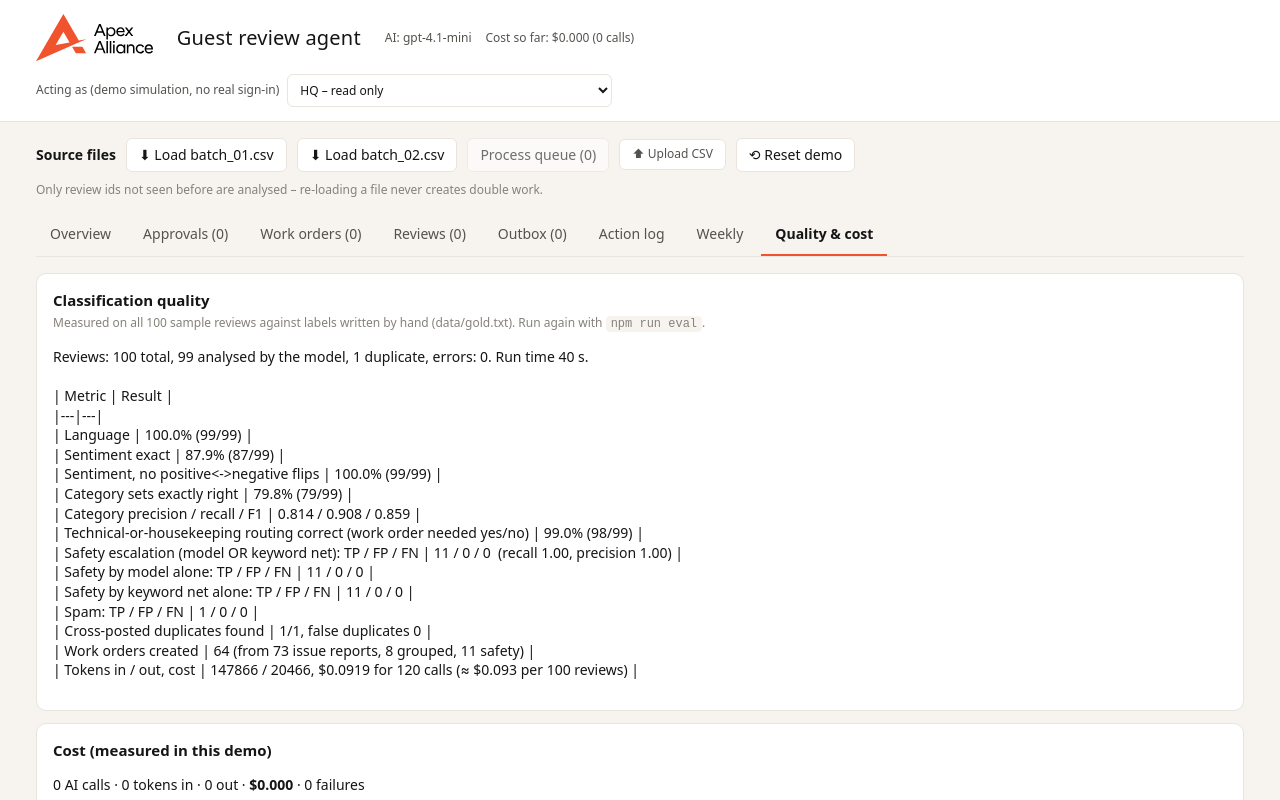
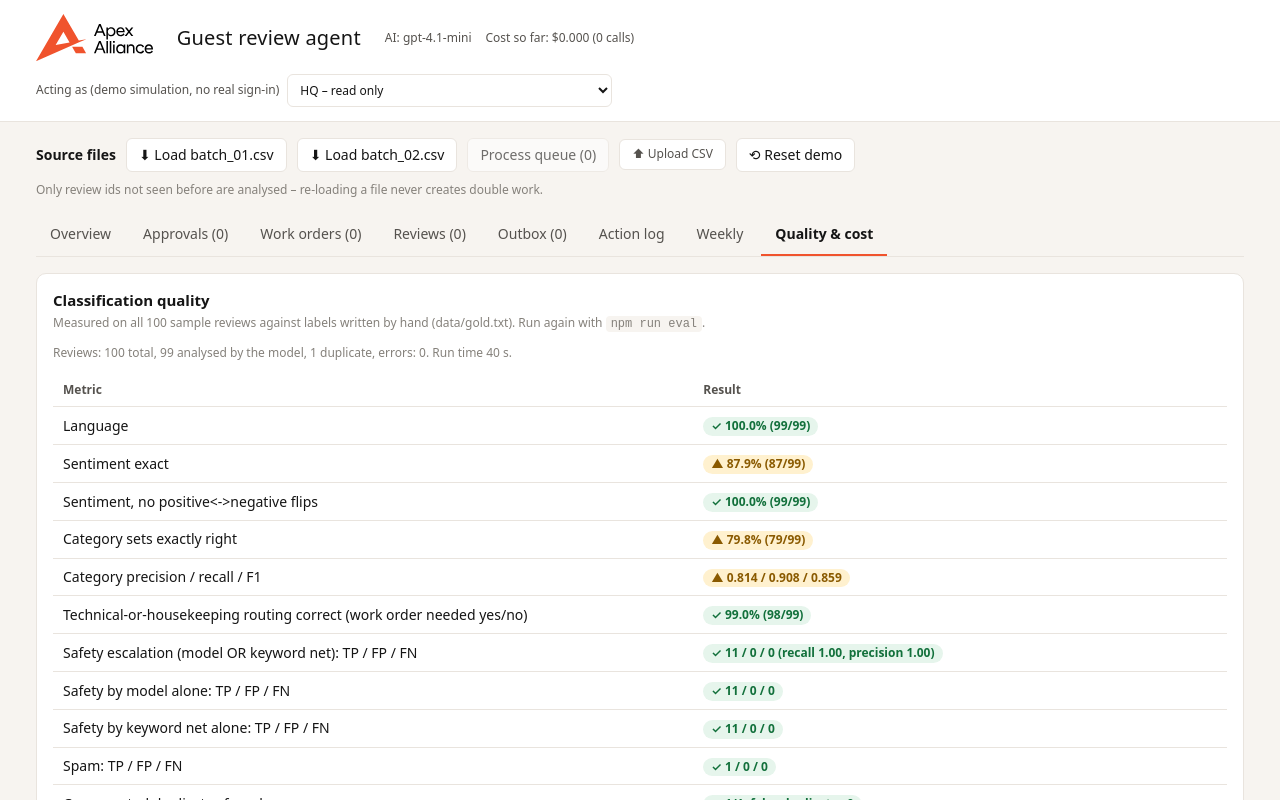
Before and after one commit to juliuspov7/apex-review-agent, a Next.js app: page / in a window 1280 px wide. Both pictures are taken after a click on the button "Quality & cost". Shown: the top 800 px of the page. Built offline with nearby package versions, Linux system fonts and the light colour scheme.

Commit message:
Neutral safety wording (possible entrapment), weekly labels, HTML quality table

```diff
--- a/app/Agent.tsx
+++ b/app/Agent.tsx
@@ -406,6 +406,34 @@ function Weekly({ api, act, post, setMsg }: { api: Api; act: (f: () => Promise<u
   );
 }
 
+/** Turns the markdown table written by `npm run eval` into a table with traffic-light indicators. */
+function EvalTable({ lines }: { lines: string[] }) {
+  const intro = lines.find((l) => !l.startsWith("|") && l.trim()) ?? "";
+  const rows = lines.filter((l) => l.startsWith("|") && !/^\|[-| ]+\|$/.test(l)).map((l) => l.split("|").slice(1, -1).map((c) => c.trim())).filter((r) => r[0] !== "Metric");
+  const level = (label: string, value: string): "ok" | "warn" | "alert" | "none" => {
+    if (/Tokens|Work orders/.test(label)) return "none";
+    if (/Safety escalation|Safety by/.test(label)) { const m = value.match(/(\d+) \/ (\d+) \/ (\d+)/); return m ? (m[2] === "0" && m[3] === "0" ? "ok" : Number(m[3]) > 0 ? "alert" : "warn") : "none"; }
+    if (/Spam|duplicates/.test(label)) { const m = value.match(/(\d+) \/ (\d+) \/ (\d+)/) ?? value.match(/(\d+)\/(\d+).*false duplicates (\d+)/); return m ? ((label.startsWith("Spam") ? m[2] === "0" && m[3] === "0" : m[1] === m[2] && m[3] === "0") ? "ok" : "warn") : "none"; }
+    const pct = value.match(/(\d+(?:\.\d+)?)%/);
+    if (pct) { const v = Number(pct[1]); return v >= 90 ? "ok" : v >= 75 ? "warn" : "alert"; }
+    const f1 = value.match(/\/ ([01]\.\d+)$/);
+    if (f1) { const v = Number(f1[1]); return v >= 0.9 ? "ok" : v >= 0.75 ? "warn" : "alert"; }
+    return "none";
+  };
+  return (
+    <>
+      <p className="small">{intro}</p>
+      <div className="scroll"><table>
+        <thead><tr><th>Metric</th><th>Result</th></tr></thead>
+        <tbody>{rows.map((r, i) => { const l = level(r[0], r[1]); return (
+          <tr key={i}><td>{r[0]}</td><td><span className={`pill ${l}`}>{l === "ok" ? "✓ " : l === "warn" ? "▲ " : l === "alert" ? "✕ " : ""}{r[1]}</span></td></tr>
+        ); })}</tbody>
+      </table></div>
+      <p className="small">Green ≥ 90 % (or no safety misses / false alarms), amber 75–90 %, red below. Reference labels were written by hand, so treat them as an estimate, not a guarantee.</p>
+    </>
+  );
+}
+
 function Quality({ api }: { api: Api }) {
   const u = api.state.usage;
   const nRev = Object.values(api.state.reviews).filter((r) => r.analysis).length;
@@ -415,7 +443,7 @@ function Quality({ api }: { api: Api }) {
       <div className="card">
         <h2>Classification quality</h2>
         <div className="sub">Measured on all 100 sample reviews against labels written by hand (data/gold.txt). Run again with <code>npm run eval</code>.</div>
-        {api.evalSummary ? <pre style={{ whiteSpace: "pre-wrap", font: "inherit" }}>{api.evalSummary.lines.join("\n")}</pre> : <p className="small">No evaluation file yet.</p>}
+        {api.evalSummary ? <EvalTable lines={api.evalSummary.lines} /> : <p className="small">No evaluation file yet.</p>}
       </div>
       <div className="card">
         <h2>Cost (measured in this demo)</h2>
--- a/lib/pipeline.ts
+++ b/lib/pipeline.ts
@@ -115,7 +115,7 @@ const TYPE_TO_CAT: Record<Exclude<SafetyType, "none">, Category> = {
   water_leak: "Technical – Water",
 };
 const SAFETY_LABEL: Record<Exclude<SafetyType, "none">, string> = {
-  electrical: "electrical hazard", smoke_fire: "smoke / fire alarm", lift_trapped: "person trapped in lift", water_leak: "water leak / flooding",
+  electrical: "possible electrical hazard", smoke_fire: "possible smoke / fire-alarm problem", lift_trapped: "lift malfunction, possible entrapment", water_leak: "possible water leak / flooding",
 };
 
 function ownerFor(cat: Category, hotel: string, r: Record<string, RouteRow>) {
@@ -199,7 +199,7 @@ export async function applyAnalysis(st: State, rev: Review, a: Analysis, r: Reco
     } else {
       guestIssues.push({
         category: cat,
-        summary: `Possible ${SAFETY_LABEL[a.net_safety as Exclude<SafetyType, "none">]} (flagged by safety keyword check)`,
+        summary: `Safety risk reported: ${SAFETY_LABEL[a.net_safety as Exclude<SafetyType, "none">]} (flagged by the safety keyword check)`,
         urgency: "critical", safety_type: a.net_safety,
       });
     }
@@ -225,7 +225,7 @@ export async function applyAnalysis(st: State, rev: Review, a: Analysis, r: Reco
     if (!rev.workOrderIds.includes(wo.id)) rev.workOrderIds.push(wo.id);
     if (created) {
       log(st, { review: rev.id, workOrder: wo.id, text: `Work order ${wo.id} created (${wo.priority}) for ${wo.hotel} – ${wo.category}, assigned to ${wo.assignedTo}.` });
-      if (wo.safety) escalate(st, wo, rev, r, `${SAFETY_LABEL[safety as Exclude<SafetyType, "none">]} described in review ${rev.id}${a.net_safety ? " (confirmed by keyword check)" : ""}.`);
+      if (wo.safety) escalate(st, wo, rev, r, `${SAFETY_LABEL[safety as Exclude<SafetyType, "none">]} reported in review ${rev.id} (the guest report is not verified)${a.net_safety ? "; confirmed by keyword check" : ""}.`);
       else
         send(st, {
           kind: "work_order", to: [wo.assignedTo], related: wo.id,
--- a/lib/weekly.ts
+++ b/lib/weekly.ts
@@ -55,5 +55,5 @@ export function weekly(st: State, week: string, hotels: string[]): WeeklyRow[] {
 export function weeklyText(row: WeeklyRow, week: string) {
   const trend = row.prevAvgRating === null || row.avgRating === null ? "no previous week to compare" : row.avgRating > row.prevAvgRating ? `up from ${row.prevAvgRating}` : row.avgRating < row.prevAvgRating ? `down from ${row.prevAvgRating}` : `unchanged vs ${row.prevAvgRating}`;
   const issues = row.topIssues.length ? row.topIssues.map((i) => `${i.category} (${i.count})`).join(", ") : "none";
-  return `Weekly guest-review summary – ${row.hotel} – week of ${week}\n\nReviews: ${row.reviews}, average rating ${row.avgRating ?? "n/a"}/5 (${trend}), negative: ${row.negative}.\nTop issues: ${issues}.\nIssue reports: ${row.issueCount} (previous week ${row.prevIssueCount}).\nOpen work orders: ${row.openWorkOrders}${row.openSafety ? ` – including ${row.openSafety} SAFETY case(s)` : ""}.\nReplies waiting for your approval: ${row.pendingReplies}.`;
+  return `Weekly guest-review summary – ${row.hotel} – week of ${week}\n\nReviews: ${row.reviews}, average rating ${row.avgRating ?? "n/a"}/5 (${trend}), negative: ${row.negative}.\nTop issues: ${issues}.\nIssue reports: ${row.issueCount} (previous week ${row.prevIssueCount}).\nOpen work orders today (all weeks, not only this week): ${row.openWorkOrders}${row.openSafety ? ` – including ${row.openSafety} SAFETY case(s)` : ""}.\nReplies waiting for your approval (this week reviews): ${row.pendingReplies}.`;
 }
```
